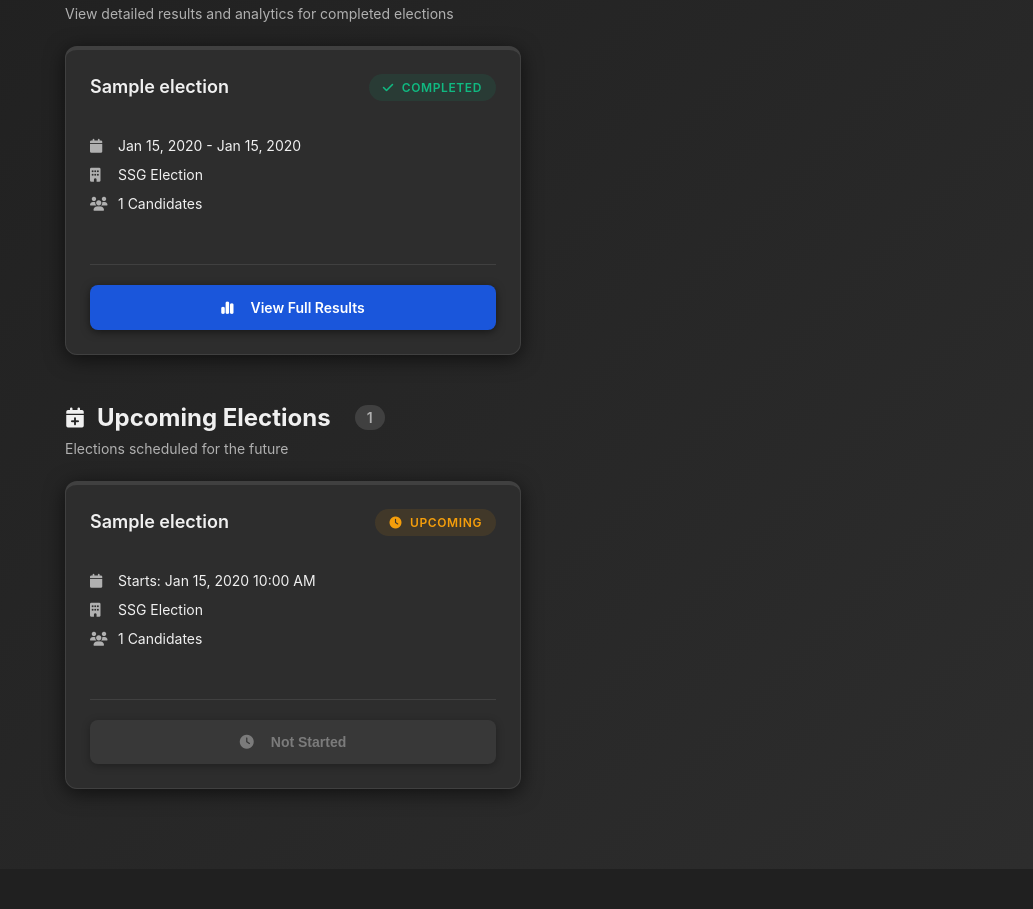
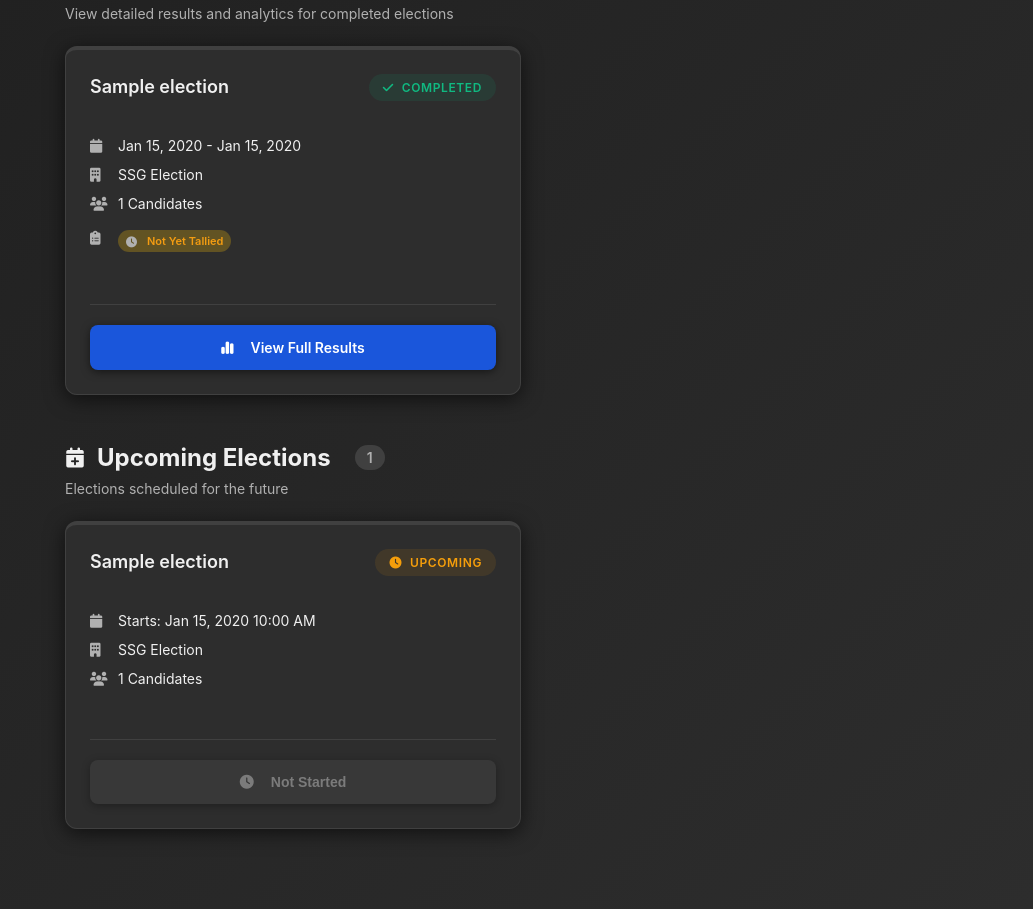
Before and after one commit to missingunknown78-star/student_voting, a Flask app: template admin/templates/admin_results.html in a window 1280 px wide. Shown: the part 909-1818 px from the top of the page, without its empty margins (247-1280 px from the left). Before the commit the page ends 1778 px from the top, so only its background shows below. Run offline with Flask 3, Linux system fonts and the light colour scheme; the template is opened without the code that fills it: most values are stand-ins (such as "Sample title", 1, 10 or a date in 2020); parts of the project's set-up code (start-up, migrations or seed data) failed here and were passed over.

Commit message:
Added tallied status in result general display

```diff
--- a/admin/templates/admin_results.html
+++ b/admin/templates/admin_results.html
@@ -91,6 +91,50 @@
 
     .election-card.active .progress-badge i {
         font-size: 12px;
+    }
+
+    /* Tally Status Badge Styles */
+    .tally-status-badge {
+        padding: 4px 8px;
+        border-radius: 20px;
+        font-size: 11px;
+        font-weight: 600;
+        display: inline-flex;
+        align-items: center;
+        gap: 5px;
+        margin-top: 6px;
+    }
+
+    .tally-status-badge.tallied {
+        background: rgba(32, 201, 151, 0.15);
+        color: #20c997;
+    }
+
+    .tally-status-badge.not-tallied {
+        background: rgba(255, 193, 7, 0.15);
+        color: #ffc107;
+    }
+
+    .tally-status-badge i {
+        font-size: 11px;
+    }
+
+    /* Dark mode tally status */
+    :root.dark-mode .tally-status-badge.tallied {
+        background: rgba(32, 201, 151, 0.25);
+        color: #2ecc71;
+    }
+
+    :root.dark-mode .tally-status-badge.not-tallied {
+        background: rgba(255, 193, 7, 0.25);
+        color: #f39c12;
+    }
+
+    /* Tally Info Text */
+    .tally-info {
+        font-size: 11px;
+        color: var(--text-secondary);
+        margin-left: 5px;
     }
 
     /* Ensure buttons are properly styled */
@@ -414,6 +458,20 @@
                     <i class="fa-solid fa-users"></i>
                     <span>{{ election.candidates|length }} Candidates</span>
                 </div>
+
+                <!-- TALLY STATUS INDICATOR -->
+                <div class="detail-item">
+                    <i class="fa-solid fa-clipboard-list"></i>
+                    {% if election.tally_records and election.tally_records|length > 0 %}
+                        <span class="tally-status-badge tallied">
+                            <i class="fa-solid fa-check-circle"></i> Officially Tallied
+                        </span>
+                    {% else %}
+                        <span class="tally-status-badge not-tallied">
+                            <i class="fa-solid fa-clock"></i> Not Yet Tallied
+                        </span>
+                    {% endif %}
+                </div>
             </div>
 
             <div class="card-footer">
```
